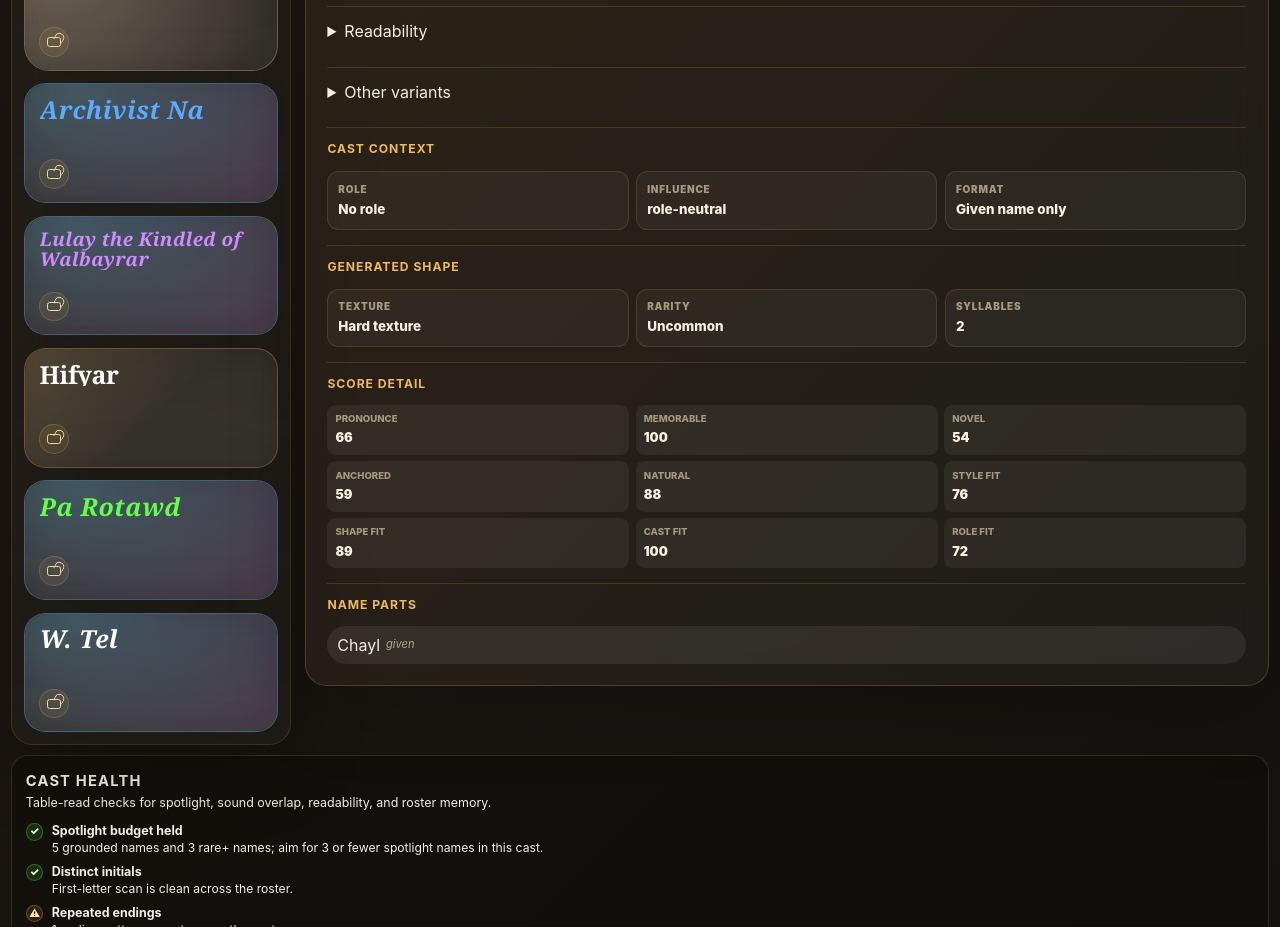
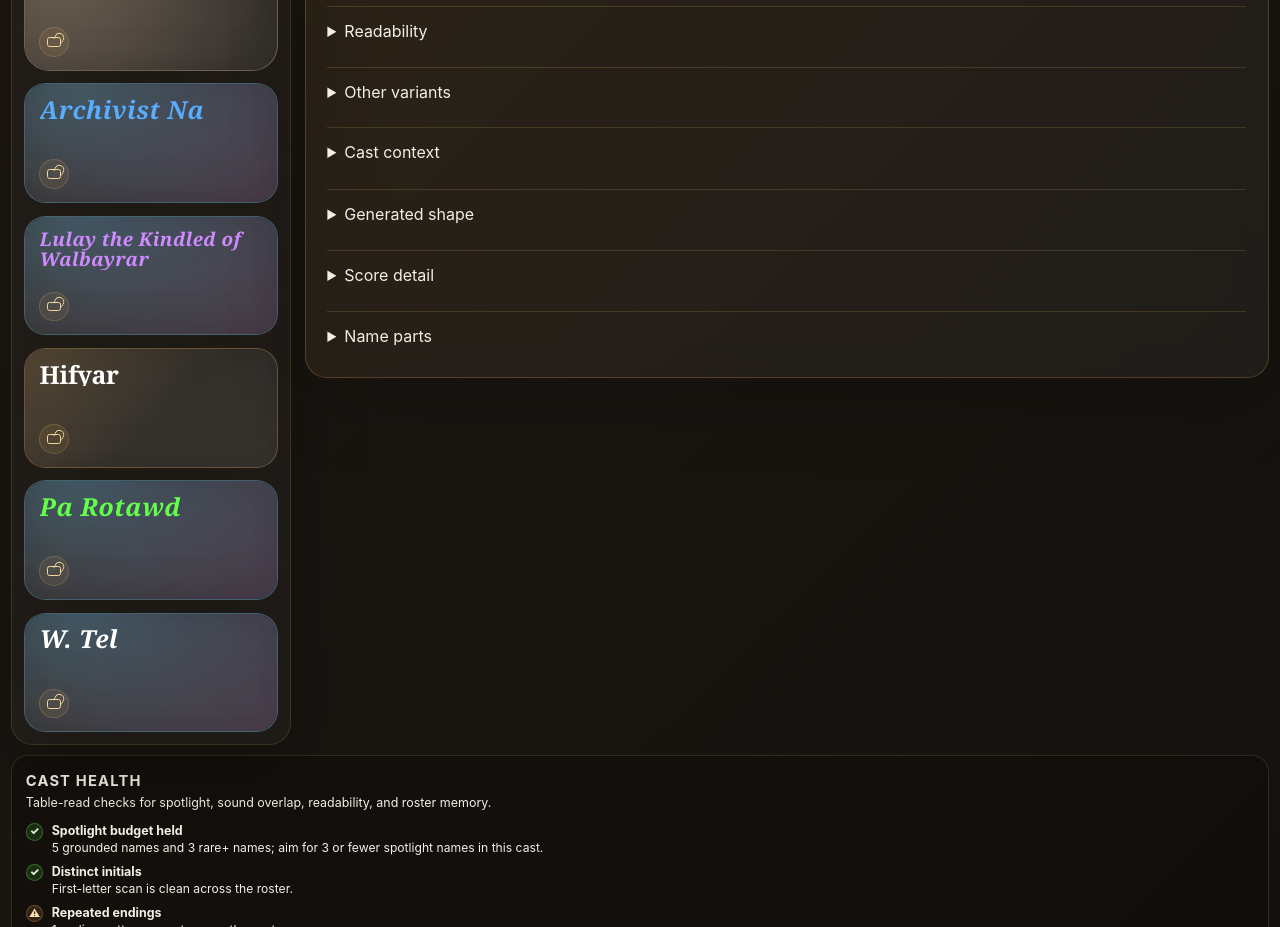
Before and after one commit to jaahay/name-forge, a React (Vite) app: page / in a window 1280 px wide. Shown: the part 800-1727 px from the top of the page. Built offline with nearby package versions, Linux system fonts and the light colour scheme.

Commit message:
feat: collapse extended cast details

```diff
--- a/src/ui/NameInspector.tsx
+++ b/src/ui/NameInspector.tsx
@@ -22,49 +22,49 @@ function castSections(name: GeneratedName) {
 
   return (
     <>
-      <section className="detail-block artifact-detail-block">
-        <h3>Cast context</h3>
+      <details className="detail-block artifact-detail-block">
+        <summary>Cast context</summary>
         <dl className="artifact-fact-list">
           <div><dt>Role</dt><dd>{roleLabel}</dd></div>
           <div><dt>Influence</dt><dd>{roleInfluenceLabel}</dd></div>
           <div><dt>Format</dt><dd>{formatLabel}</dd></div>
         </dl>
-      </section>
+      </details>
 
-      <section className="detail-block artifact-detail-block">
-        <h3>Generated shape</h3>
+      <details className="detail-block artifact-detail-block">
+        <summary>Generated shape</summary>
         <dl className="artifact-fact-list">
           <div><dt>Texture</dt><dd>{textureLabel}</dd></div>
           <div><dt>Rarity</dt><dd>{rarity.label}</dd></div>
           <div><dt>Syllables</dt><dd>{name.silhouette.syllableCount}</dd></div>
         </dl>
-      </section>
+      </details>
 
-      <section className="detail-block" aria-label={`${name.name} score breakdown`}>
-        <h3>Score detail</h3>
+      <details className="detail-block" aria-label={`${name.name} score breakdown`}>
+        <summary>Score detail</summary>
         <dl className="score-list detail-score-list">
           {scorePresentation.map((score) => <div key={`${name.id}-${score.key}`}><dt>{score.label}</dt><dd>{formatScore(name.scores[score.key])}</dd></div>)}
         </dl>
-      </section>
+      </details>
 
       {identity ? (
-        <section className="detail-block">
-          <h3>Name parts</h3>
+        <details className="detail-block">
+          <summary>Name parts</summary>
           <ul className="variants detail-variants">
             {identity.parts.map((part) => <li key={part.id}><span>{part.value}</span><em>{part.role}</em></li>)}
           </ul>
-        </section>
+        </details>
       ) : null}
 
       {name.roleInfluence ? (
-        <section className="detail-block">
-          <h3>Role cue</h3>
+        <details className="detail-block">
+          <summary>Role cue</summary>
           <dl className="artifact-fact-list">
             <div><dt>Label</dt><dd>{name.roleInfluence.label}</dd></div>
             <div><dt>Strength</dt><dd>{name.roleInfluence.level}</dd></div>
             <div><dt>Effects</dt><dd>{name.roleInfluence.effects.join(', ')}</dd></div>
           </dl>
-        </section>
+        </details>
       ) : null}
     </>
   );
```
